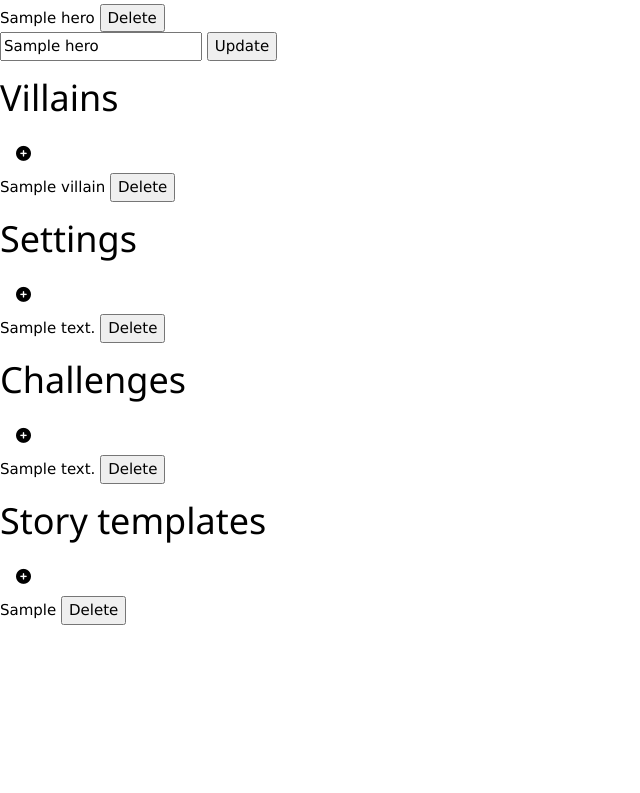
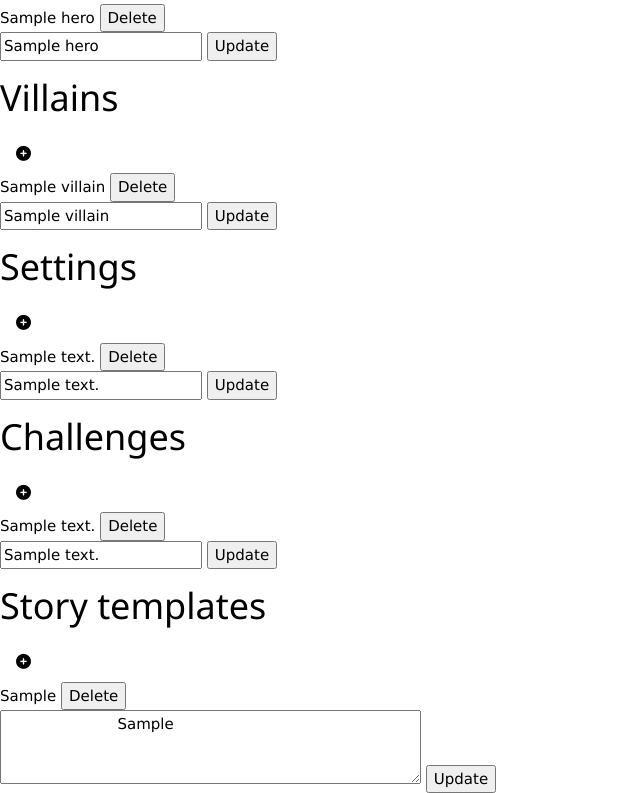
Before and after one commit to rhc822/bedtime_story_prompter, a Django app: page /storyelements/ in a window 1280 px wide. Shown: the part 264-1057 px from the top of the page, without its empty margins (0-640 px from the left). Before the commit the page ends 889 px from the top, so only its background shows below. Run offline with Django 3.2, Linux system fonts and the light colour scheme; a user stored in the database is signed in; tables that the repository leaves empty hold one stand-in row (values such as "Sample post"); some libraries are stand-ins or nearby versions.

Commit message:
Got EDIT (Update) on all story elements

```diff
--- a/bedtime_story_prompter_project/bspapp/templates/story_elements.html
+++ b/bedtime_story_prompter_project/bspapp/templates/story_elements.html
@@ -24,15 +24,17 @@
                     <label for={{ hero.id }}>{{ hero }}</label>
                     <input type="hidden" name="actual_method" value="DELETE">
                     <button>Delete</button>
+                    {% comment %} <button>Edit</button> {% endcomment %}
+                    {% comment %} <button onclick="editHero()">Edit</button> {% endcomment %}
             </form>
-            <form action="{% url 'hero_element' hero_id=hero.id %}" method="POST">
+            <form action=" {% url 'hero_element' hero_id=hero.id %}" method="POST">
                 {% csrf_token %}
                     <input type="text" id="hero" name="hero" value="{{ hero }}">
                     <input type="hidden" name="actual_method" value="PUT">
                     <button>Update</button>
-                {% comment %} <input type="submit" value="Update" /> {% endcomment %}
             </form>
         {% endfor %}
+
 
         <h1>Villains</h1>
             <a class="w3-button" onclick="document.getElementById('id02').style.display='block'">
@@ -44,6 +46,12 @@
                 <label for={{ villain.id }}>{{ villain }}</label>
                 <input type="hidden" name="actual_method" value="DELETE">
                 <button>Delete</button>
+            </form>
+            <form action=" {% url 'villain_element' villain_id=villain.id %}" method="POST">
+                {% csrf_token %}
+                <input type="text" id="villain" name="villain" value="{{ villain }}">
+                <input type="hidden" name="actual_method" value="PUT">
+                <button>Update</button>
             </form>
         {% endfor %}
 
@@ -58,6 +66,12 @@
                 <input type="hidden" name="actual_method" value="DELETE">
                 <button>Delete</button>
             </form>
+            <form action=" {% url 'setting_element' setting_id=setting.id %}" method="POST">
+                {% csrf_token %}
+                    <input type="text" id="setting" name="setting" value="{{ setting }}">
+                    <input type="hidden" name="actual_method" value="PUT">
+                    <button>Update</button>
+            </form>
         {% endfor %}
 
         <h1>Challenges</h1>
@@ -70,6 +84,12 @@
                 <label for={{ challenge.id }}>{{ challenge }}</label>
                 <input type="hidden" name="actual_method" value="DELETE">
                 <button>Delete</button>
+            </form>
+            <form action=" {% url 'challenge_element' challenge_id=challenge.id %}" method="POST">
+                {% csrf_token %}
+                    <input type="text" id="challenge" name="challenge" value="{{ challenge }}">
+                    <input type="hidden" name="actual_method" value="PUT">
+                    <button>Update</button>
             </form>
         {% endfor %}
 
@@ -84,10 +104,16 @@
                 <input type="hidden" name="actual_method" value="DELETE">
                 <button>Delete</button>
             </form>
+            <form action=" {% url 'template_element' template_id=template.id %}" method="POST">
+                {% csrf_token %}
+                    <textarea id="template" name="template" rows="3" cols="50">
+                        {{ template }}
+                    </textarea>
+                    <input type="hidden" name="actual_method" value="PUT">
+                    <button>Update</button>
+            </form>
         {% endfor %}
-        {% comment %} {% for storyprompt in kid.storyprompt_set.all %}
-             <p>{{storyprompt}}</p>
-        {% endfor %} {% endcomment %}
+
 
         <!-- THE LIST OF MODALS FOR EACH STORY ELEMENTS -->
 
--- a/bedtime_story_prompter_project/bspapp/views/story_elements.py
+++ b/bedtime_story_prompter_project/bspapp/views/story_elements.py
@@ -30,7 +30,6 @@ def story_elements(request, hero_id=None, villain_id=None, setting_id=None, chal
             return redirect(reverse('story_elements'))
 
         if ("actual_method" in form_data and form_data["actual_method"] == "PUT") and hero_id is not None:
-            print("----------------FORM DATA AFTER CLICKING UPDATE", form_data)
             hero = Hero.objects.get(pk=hero_id)
             hero.name = form_data["hero"]
             hero.save()
@@ -41,9 +40,21 @@ def story_elements(request, hero_id=None, villain_id=None, setting_id=None, chal
             villain.delete()
             return redirect(reverse('story_elements'))
 
+        if ("actual_method" in form_data and form_data["actual_method"] == "PUT") and villain_id is not None:
+            villain = Villain.objects.get(pk=villain_id)
+            villain.name = form_data["villain"]
+            villain.save()
+            return redirect(reverse('story_elements'))
+
         if ("actual_method" in form_data and form_data["actual_method"] == "DELETE") and setting_id is not None:
             setting = StorySetting.objects.get(pk=setting_id)
             setting.delete()
+            return redirect(reverse('story_elements'))
+
+        if ("actual_method" in form_data and form_data["actual_method"] == "PUT") and setting_id is not None:
+            setting = StorySetting.objects.get(pk=setting_id)
+            setting.description = form_data["setting"]
+            setting.save()
             return redirect(reverse('story_elements'))
 
         if ("actual_method" in form_data and form_data["actual_method"] == "DELETE") and challenge_id is not None:
@@ -51,9 +62,21 @@ def story_elements(request, hero_id=None, villain_id=None, setting_id=None, chal
             challenge.delete()
             return redirect(reverse('story_elements'))
 
+        if ("actual_method" in form_data and form_data["actual_method"] == "PUT") and challenge_id is not None:
+            challenge = Challenge.objects.get(pk=challenge_id)
+            challenge.description = form_data["challenge"]
+            challenge.save()
+            return redirect(reverse('story_elements'))
+
         if ("actual_method" in form_data and form_data["actual_method"] == "DELETE") and template_id is not None:
             template = StoryTemplate.objects.get(pk=template_id)
             template.delete()
+            return redirect(reverse('story_elements'))
+
+        if ("actual_method" in form_data and form_data["actual_method"] == "PUT") and template_id is not None:
+            template = StoryTemplate.objects.get(pk=template_id)
+            template.template = form_data["template"]
+            template.save()
             return redirect(reverse('story_elements'))
 
         else:
```
Lines whose indentation alone changed are shown as unchanged.
